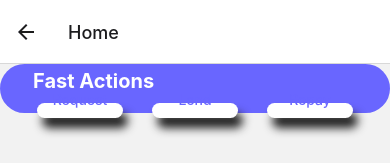
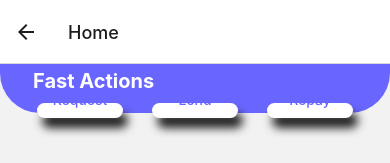
Before and after one commit to Kellories/fiducia, a React Native app: screen /Home in a window 390 px wide. Shown: the top 163 px of the page. Built offline with nearby package versions, Linux system fonts and the light colour scheme.

Commit message:
before merge

```diff
--- a/package.json
+++ b/package.json
@@ -20,6 +20,7 @@
     "expo-progress": "^0.0.2",
     "expo-status-bar": "~1.4.4",
     "firebase": "^9.22.1",
+    "native-base": "^3.4.28",
     "react": "18.2.0",
     "react-dom": "18.2.0",
     "react-native": "0.71.8",
--- a/src/pages/Lend.jsx
+++ b/src/pages/Lend.jsx
@@ -96,7 +96,7 @@ const FundedLoansDescription = ({route,navigation}) => {
     },[])
     console.log(lenders)
     return(
-        <SafeAreaView>
+        <SafeAreaView style = {globalStyles.container}>
             <Text>{borrowerData.username}</Text>
             <Text>{borrowerData.loan}</Text>
             <FlatList data= {lenders} renderItem={({item})=><View><Text>{item.username}</Text><Text>{item.amount}</Text></View>}/>
--- a/src/styles/globalStyles.js
+++ b/src/styles/globalStyles.js
@@ -133,7 +133,8 @@ const globalStyles = StyleSheet.create({
         justifyContent: 'center',
         alignContent: 'center',
         padding: 8,
-        borderRadius: 40
+        borderBottomLeftRadius: 40,
+        borderBottomRightRadius: 40
     },
     HomeNavLayout: {
         height: '47%',
```
Also changed, not shown: 1 other file (tests, documents, lock files or other folders).
